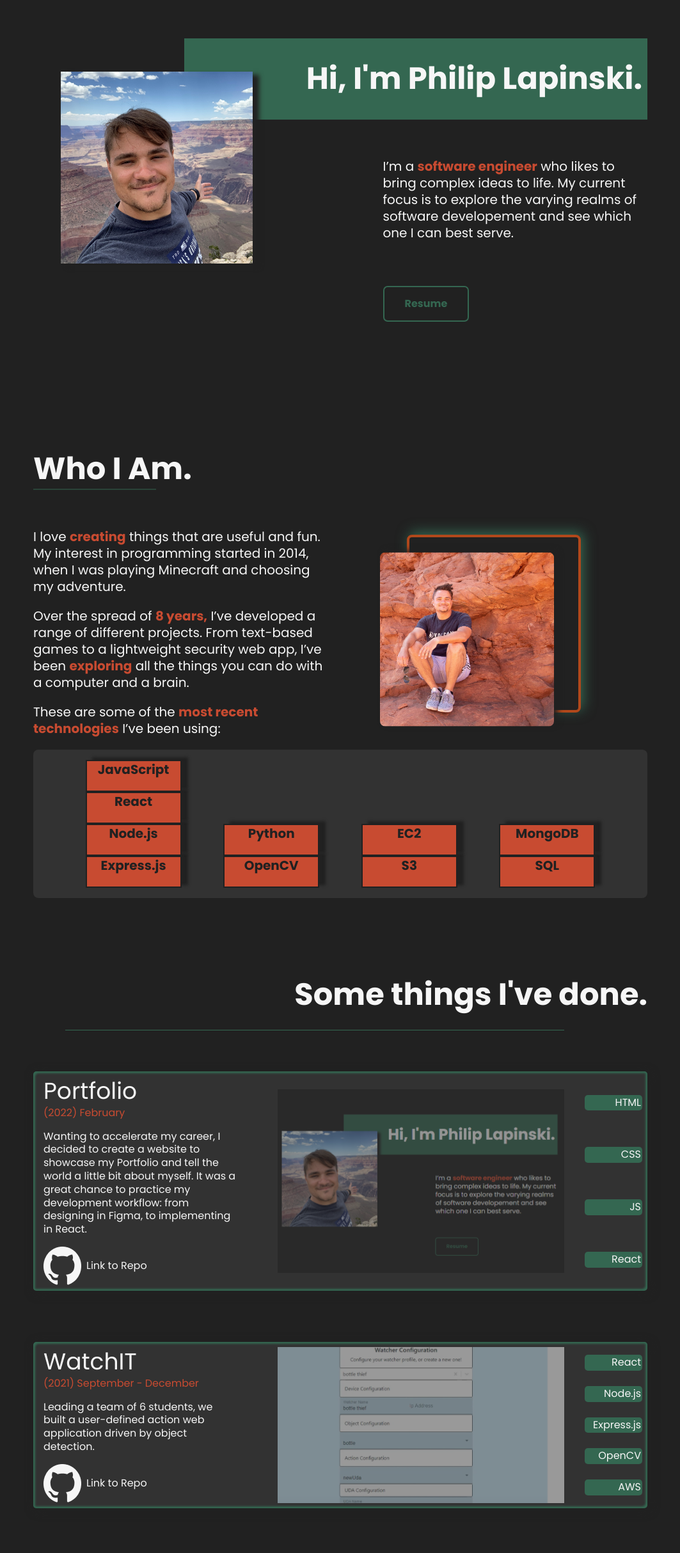
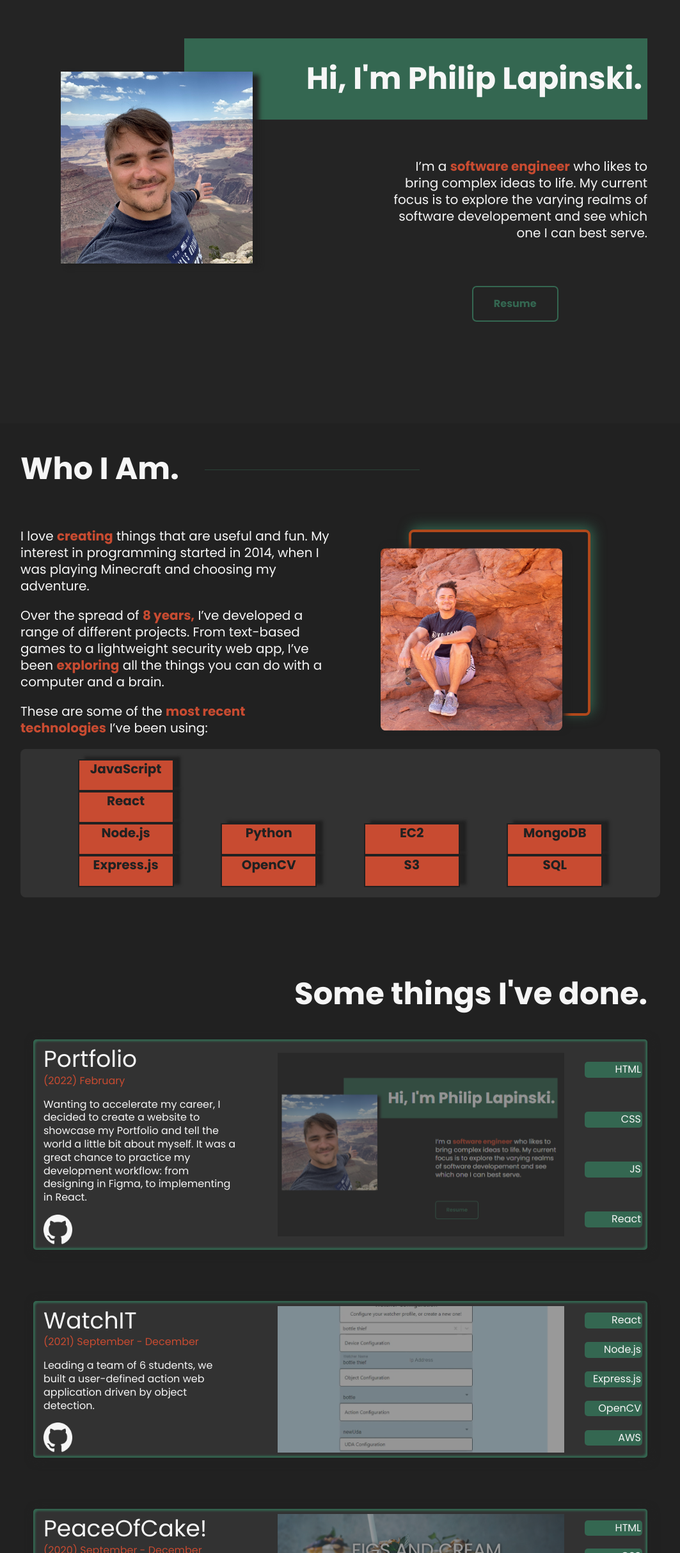
Before and after one commit to PolskaTag/PolskaTag.github.io, a React (Create React App) app: page / in a window 1280 px wide. Shown: the part 138-2566 px from the top of the page at 64% size, without its empty margins (108-1171 px from the left). Built offline with nearby package versions, Linux system fonts and the light colour scheme.

Commit message:
Styling, Manifest, favicon

```diff
--- a/src/App.css
+++ b/src/App.css
@@ -72,8 +72,8 @@ body {
   color: var(--clr-light);
   min-height: 100vh;
   width: auto;
-  display: flex;
-  flex-direction: column;
+  /* display: flex;
+  flex-direction: column; */
   -webkit-font-smoothing: antialiased;
   line-height: 1.3;
 }
@@ -273,12 +273,23 @@ body {
   z-index: 2;
 }
 
+.home-background {
+  position: absolute;
+  background-color: rgb(36, 36, 36);
+  left: 0;
+  width: 100%;
+  height: 100%;
+  z-index: -2;
+  overflow-x: hidden;
+}
+
 .home .home-text {
   display: flex;
   flex-direction: column;
   align-items: flex-start;
   margin: 5em;
   align-self: center;
+  text-align: end;
 }
 
 .home-title {
@@ -299,6 +310,7 @@ body {
   color: var(--clr-accent);
   transition: 0.3s;
   font-weight: var(--fw-bold);
+  align-self: center;
 }
 
 .resume:hover {
@@ -324,16 +336,19 @@ body {
 .about {
   display: flex;
   flex-direction: column;
-  margin-left: 5rem;
-  margin-right: 5rem;
+  padding: 0;
+  margin: 0 auto;
+  max-width: 1000px;
 }
 
 .about-title::after {
   content: "";
   display: block;
-  width: 4em;
-  height: 2px;
-  /* margin: 0.5em auto 1em; */
+  position: relative;
+  width: 7em;
+  height: 1px;
+  top: -30px;
+  margin-left: 18rem;
   opacity: 0.5;
   background: var(--clr-accent);
 }
@@ -515,8 +530,10 @@ body {
 .work {
   display: flex;
   flex-direction: column;
-  flex-grow: 1;
-  margin-top: 5rem;
+  /* flex-grow: 1; */
+  margin: 5rem auto 0;
+  /* max-width: 1100px; */
+  padding: 0;
 }
 
 .work-title {
@@ -572,6 +589,13 @@ body {
 .icon-plugs {
   display: flex;
   flex-direction: row;
+  /* justify-content: space-around; */
+}
+
+.git-logo img {
+  width: 45px;
+  height: auto;
+  margin-right: 1rem;
 }
 
 .git-logo div {
@@ -579,7 +603,7 @@ body {
 }
 
 .external-logo img {
-  width: 70px;
+  width: 60px;
   height: auto;
 }
 
--- a/src/components/Home.js
+++ b/src/components/Home.js
@@ -4,6 +4,7 @@ import resume from "../resources/PhilipLapinskiResume.pdf";
 function Home() {
   return (
     <section className="home" id="home">
+      <div className="home-background"></div>
       <div className="philip-img">
         <img src={philipImg} alt="Me :)"></img>
       </div>
--- a/src/components/Work.js
+++ b/src/components/Work.js
@@ -3,9 +3,7 @@ import externalLogo from "../resources/bx_link-external.png";
 function Work() {
   return (
     <section className="work" id="work">
-      <h1 className="work-title">
-        Some things I've done. <hr />
-      </h1>
+      <h1 className="work-title">Some things I've done.</h1>
       {/* work items */}
       <div className="work-item">
         <div className="work-item-left">
@@ -25,7 +23,7 @@ function Work() {
               className="git-logo"
             >
               <img src={gitLogo} alt="project 1"></img>
-              <div>Link to Repo</div>
+              {/* <div>Link to Repo</div> */}
             </a>
           </div>
         </div>
@@ -56,7 +54,7 @@ function Work() {
               className="git-logo"
             >
               <img src={gitLogo} alt="Project 2"></img>
-              <div>Link to Repo</div>
+              {/* <div>Link to Repo</div> */}
             </a>
           </div>
         </div>
@@ -88,7 +86,7 @@ function Work() {
               className="git-logo"
             >
               <img src={gitLogo} alt="Github"></img>
-              <div>Link to Repo</div>
+              {/* <div>Link to Repo</div> */}
             </a>
             <a
               href="http://cis-linux2.temple.edu:8080/FA20_3308_tug68843/#/newHome"
```
Also changed, not shown: public/manifest.json, 1 other file (tests, documents, lock files or other folders).
